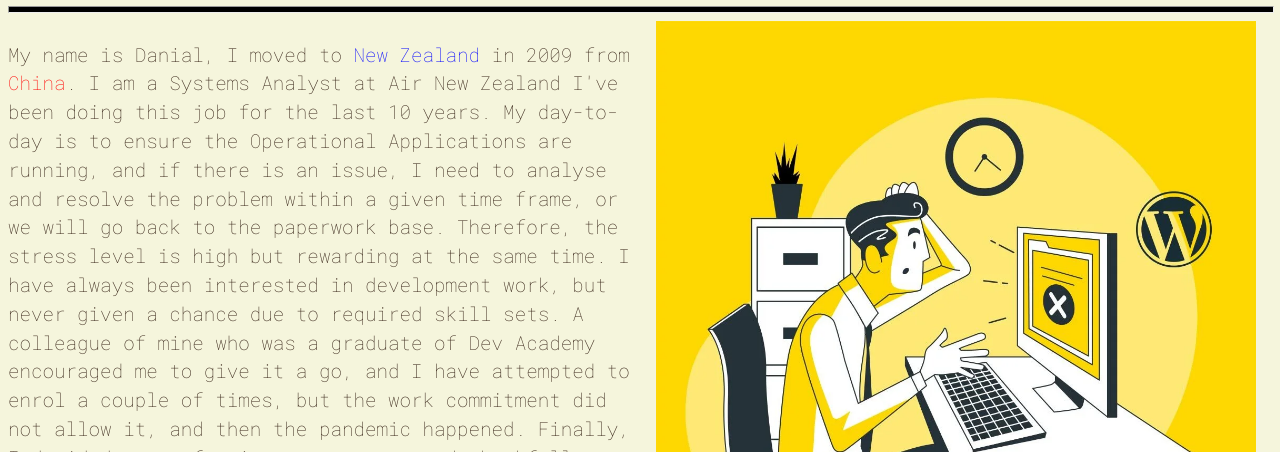
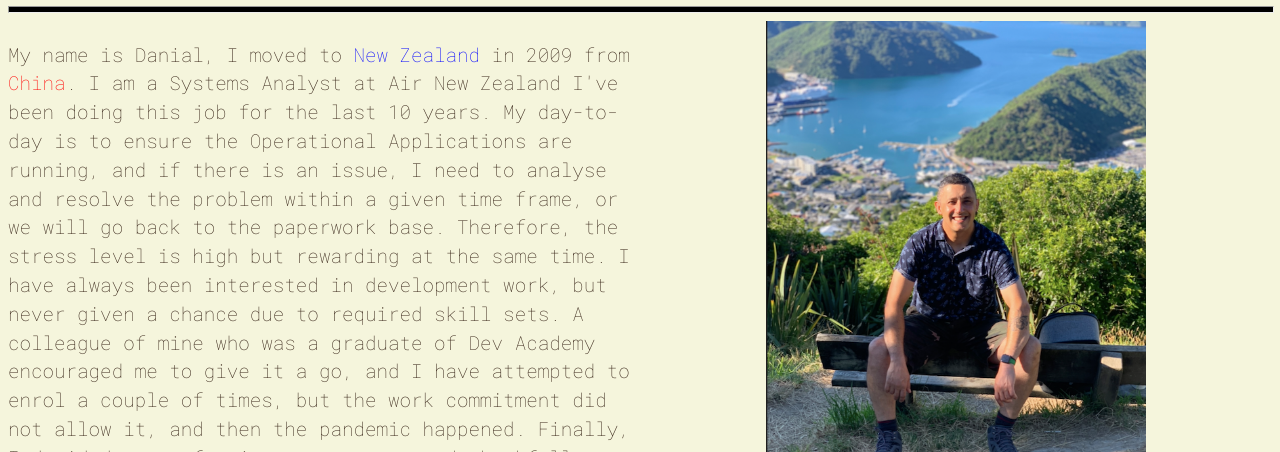
Before and after one commit to danial-shahali/danialshahali.github.io, a plain HTML site: page index.html in a window 1280 px wide. Shown: the part 60-512 px from the top of the page. Drawn offline with Linux system fonts and the light colour scheme.

Commit message:
Added new photo, updated the blog image, updated the imgage class

```diff
--- a/index.html
+++ b/index.html
@@ -45,7 +45,7 @@
       <div class="column">
         <!-- The section populates the photo from the source-->
         <center>
-          <a href="https://www.google.com/url?sa=i&url=https%3A%2F%2Femotionstudios.net%2Ftech%2Ftop-3-most-common-wordpress-errors%2F&psig=AOvVaw2EU4YwYNpfUcE_Hx1BN3QI&ust=1694123481635000&source=images&cd=vfe&opi=89978449&ved=0CBAQjRxqFwoTCJiNgPf7loEDFQAAAAAdAAAAABAT" target="_blank"><img class="image" src="./images/error.webp" alt="A bug" /></center></a>
+          <img class="image" src="./images/danial.png" alt="My Photo" /></center></a>
         </center>
       </div>
     </div>
--- a/styles/main.css
+++ b/styles/main.css
@@ -33,7 +33,7 @@ h3 {
 }
 
 .image {
-  width: 95%;
+  width: 60%;
 }
 
 /*This section changes style of the thik black lines*/
```
Also changed, not shown: images/danial.png (added).
